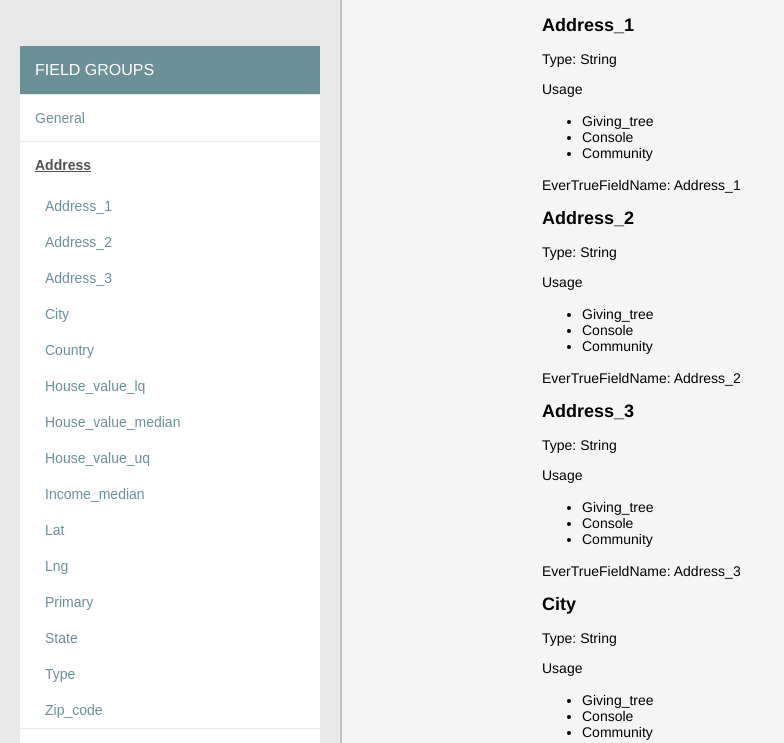
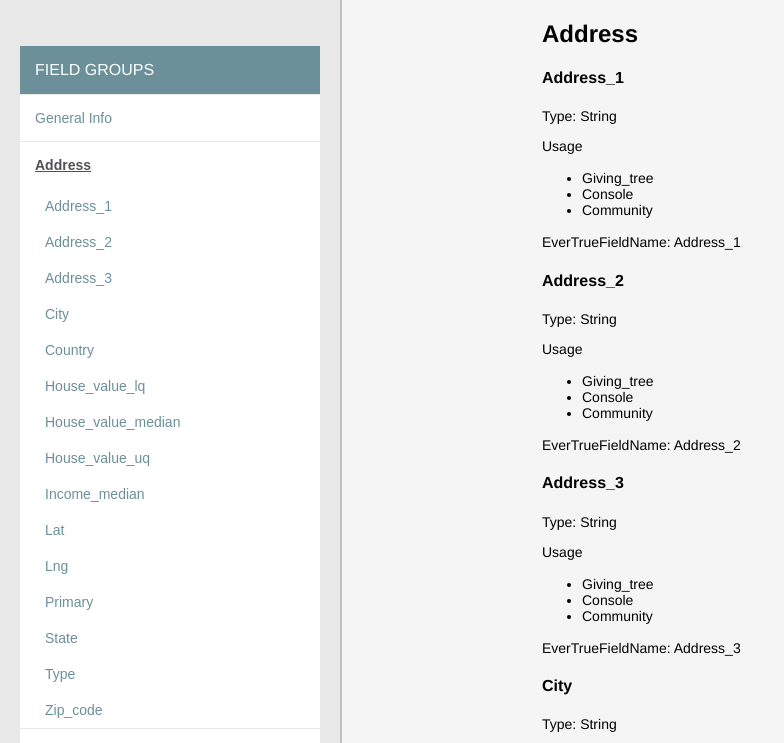
Before and after one commit to ExplosiveHippo/codingChallenge, a React app: page / in a window 1280 px wide. Both pictures are taken after a click on the button "Address". Shown: the top 743 px of the page, without its empty margins (0-784 px from the left). Built offline with nearby package versions, Linux system fonts and the light colour scheme.

Commit message:
Restructured main content redux to also pass in section title, made some more styling changes too

```diff
--- a/src/components/main_section.js
+++ b/src/components/main_section.js
@@ -5,17 +5,18 @@
 	renderAppKeys(app_keys){
 		return app_keys.map(item =>{
 			return(
-				<li>{item}</li>
+				<li key={item}>{item}</li>
 			)
 		});
 	}
 
+	//TO DO: Make property block a reusable component
 	renderContentArea() {
-		let itemsShown = this.props.content;
+		let itemsShown = this.props.content.properties;
 		return itemsShown.map(item => {
 			return (
 				<div key={item.id} id={'id' + item.id} className="detailItem">
-					<h2>{item.name}</h2>
+					<h4>{item.name}</h4>
 					<p>Type: {item.data_type}</p>
 					<p>Usage</p>
 					<ul>
@@ -29,9 +30,10 @@
 	}
 
 	render() {
-		if(this.props.content.length > 0){
+		if(this.props.content.properties){
 			return(
 				<main className="mainSection">
+					<h2>{this.props.content.name}</h2>
 					{this.renderContentArea()}
 				</main>
 			);
--- a/src/components/side_nav.js
+++ b/src/components/side_nav.js
@@ -73,7 +73,7 @@
 				<aside className='sideMenu'>
 					<h3>Field Groups</h3>
 
-					<button className='sectionParent'>General</button>
+					<button className='sectionParent'>General Info</button>
 
 					<div className='subNav'>
 						{this.renderGeneral()}
--- a/src/index.scss
+++ b/src/index.scss
@@ -19,7 +19,7 @@
 
 
 	h2 {
-		font-size: 18px;
+
 	}
 
 	p, li {
--- a/src/reducers/reducer_content.js
+++ b/src/reducers/reducer_content.js
@@ -8,7 +8,7 @@
 				return item.containing_object && item.id === action.payload[1]
 			});
 
-			return data.containing_object.properties;
+			return {properties: data.containing_object.properties, name: data.containing_object.name};
 
 		default: return state;
 	}
```
Also changed, not shown: src/index.css.
